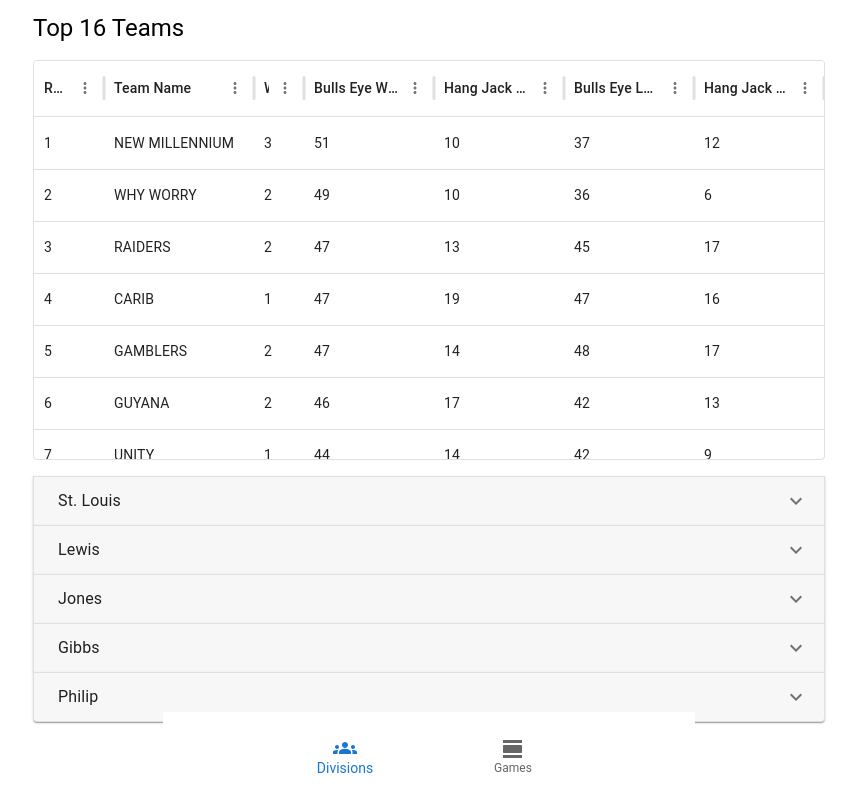
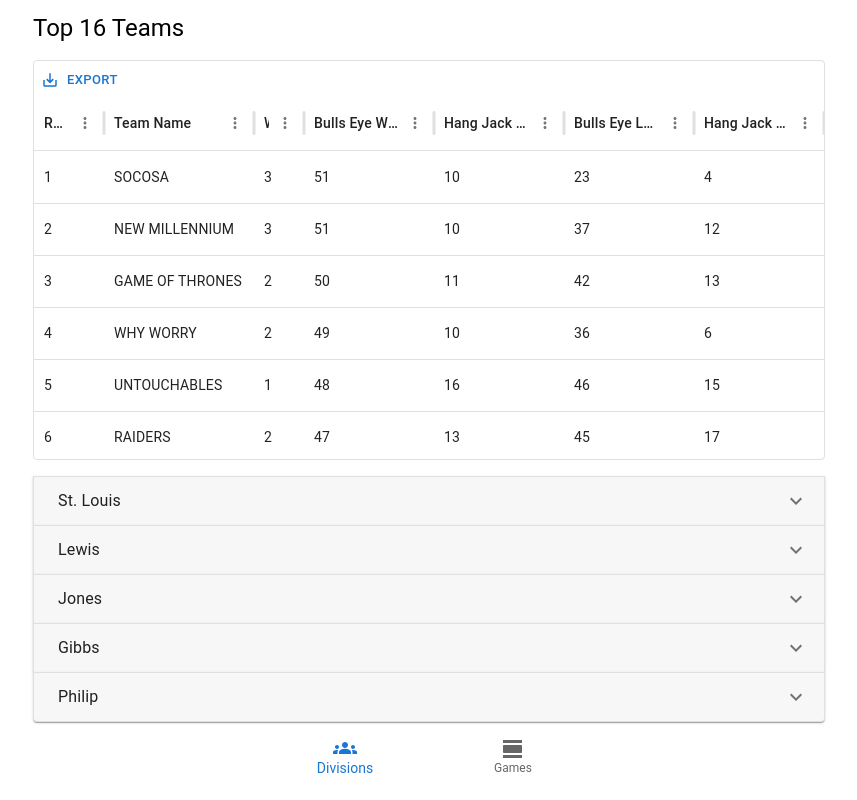
Before and after one commit to neezacoto/carribean-all-fours-scores, a React (Create React App) app: page / in a window 1280 px wide. Shown: the whole page, without its empty margins (211-1068 px from the left). Built offline with nearby package versions, Linux system fonts and the light colour scheme.

Commit message:
addning back wins

```diff
--- a/src/components/Divisions.tsx
+++ b/src/components/Divisions.tsx
@@ -8,8 +8,22 @@ import MuiAccordionDetails from "@mui/material/AccordionDetails";
 import Typography from "@mui/material/Typography";
 import { Box, Divider, Paper } from "@mui/material";
 import { ExpandMore } from "@mui/icons-material";
-import { DataGrid, GridColDef } from "@mui/x-data-grid";
+import {
+  DataGrid,
+  GridColDef,
+  GridToolbar,
+  GridToolbarContainer,
+  GridToolbarExport,
+} from "@mui/x-data-grid";
 import { Tournament } from "../util/allFoursGame";
+
+function CustomToolbar() {
+  return (
+    <GridToolbarContainer>
+      <GridToolbarExport />
+    </GridToolbarContainer>
+  );
+}
 
 const Accordion = styled((props: AccordionProps) => (
   <MuiAccordion {...props} />
@@ -89,7 +103,12 @@ function Divisions({ tournament }: DivisionsProps) {
         <Typography variant="h5" sx={{ marginBottom: 2 }}>
           Top 16 Teams
         </Typography>
-        <DataGrid rows={topTeams} columns={columns} hideFooter />
+        <DataGrid
+          rows={topTeams}
+          columns={columns}
+          hideFooter
+          slots={{ toolbar: CustomToolbar }}
+        />
       </Box>
       {tournament.divisions.map((division, index) => (
         <Accordion
--- a/src/components/Home.tsx
+++ b/src/components/Home.tsx
@@ -24,6 +24,7 @@ const styles: { [key: string]: CSSProperties } = {
     display: "flex",
     alignItems: "center",
     justifyContent: "center",
+    backgroundColor: "transparent",
   },
   navigation: {
     position: "fixed",
@@ -31,6 +32,7 @@ const styles: { [key: string]: CSSProperties } = {
     width: "100%",
     maxWidth: 500,
     padding: "1rem",
+    backgroundColor: "transparent",
   },
   content: {
     width: "100%",
@@ -46,8 +48,8 @@ function Home() {
   useEffect(() => {
     const tournamentSetup = setup();
     setTournament(tournamentSetup);
-    console.log("Tournament setup:", tournamentSetup);
-    console.log("Tournament setup:", tournamentSetup.getTopTeamsByBullsEye());
+    // console.log("Tournament setup:", tournamentSetup);
+    // console.log("Tournament setup:", tournamentSetup.getTopTeamsByBullsEye());
     setLoading(false); // Set loading to false after setup is complete
   }, []);
 
--- a/src/util/allFoursGame.ts
+++ b/src/util/allFoursGame.ts
@@ -42,10 +42,10 @@ class Team {
     }
 
     public addBullsEyes(won: number, lost: number) {
+        if(won === 17) this.wins++;
         this.bullsEyeWins += won;
         this.bullsEyeLosses += lost;
-        if(won === 17)
-            this.wins++;
+
     }
 
     public addHangJacks(won: number, lost: number) {
@@ -167,7 +167,7 @@ export class Tournament {
                 return a.hangJackLosses - b.hangJackLosses;
             }
         });
-        return sortedTeams.slice(0, 16);
+        return sortedTeams;
     }
 
 
@@ -247,6 +247,17 @@ export class Tournament {
     // Add games to round 1
     tournament.addGameToRound(
         1,
+        divisions.GAME_OF_THRONES,
+        17,
+        5,
+        divisions.UNTOUCHABLES,
+        16,
+        7,
+        "11:00am",
+        "1:45am"
+    );
+    tournament.addGameToRound(
+        1,
         divisions.JUST_FOR_YOU,
         17,
         5,
@@ -266,6 +277,17 @@ export class Tournament {
         7,
         "no entry",
         "no entry"
+    );
+    tournament.addGameToRound(
+        1,
+        divisions.STRIKERS,
+        17,
+        6,
+        divisions.GUYANA,
+        12,
+        7,
+        "11:30am",
+        "12:50pm"
     );
     tournament.addGameToRound(
         1,
@@ -305,22 +327,11 @@ export class Tournament {
         divisions.ORIGINAL_EAGLES,
         17,
         4,
-        divisions.REBELS,
+        divisions.TRINI_REBELS,
         8,
         5,
         "no entry",
         "12:57pm"
-    );
-    tournament.addGameToRound(
-        1,
-        divisions.ORIGINAL_EAGLES,
-        17,
-        5,
-        divisions.REBELS,
-        16,
-        7,
-        "11:00am",
-        "1:45pm"
     );
     tournament.addGameToRound(
         1,
@@ -332,17 +343,6 @@ export class Tournament {
         2,
         "11:00am",
         "1:37pm"
-    );
-    tournament.addGameToRound(
-        2,
-        divisions.STRIKERS,
-        17,
-        6,
-        divisions.GUYANA,
-        12,
-        7,
-        "11:30am",
-        "12:50pm"
     );
     tournament.addGameToRound(
         2,
@@ -371,7 +371,7 @@ export class Tournament {
         divisions.GAME_OF_THRONES,
         17,
         3,
-        divisions.UNTOUCHABLES,
+        divisions.JUST_FOR_YOU,
         9,
         1,
         "3:05pm",
@@ -393,7 +393,7 @@ export class Tournament {
         divisions.SOCOSA,
         17,
         3,
-        divisions.REBELS,
+        divisions.TRINI_REBELS,
         6,
         1,
         "3:00pm",
@@ -427,10 +427,21 @@ export class Tournament {
         17,
         7,
         divisions.NEW_JERSEY_UNITED,
-        13,
-        0,
+        11,
+        6,
         "no entry",
         "no entry"
+    );
+    tournament.addGameToRound(
+        2,
+        divisions.STRIKERS,
+        17,
+        4,
+        divisions.AIR_FORCE_ONE,
+        9,
+        1,
+        "3:00pm",
+        "5:58pm"
     );
     tournament.addGameToRound(
         3,
@@ -514,7 +525,7 @@ export class Tournament {
         divisions.BLACK_EAGLES,
         17,
         3,
-        divisions.REBELS,
+        divisions.TRINI_REBELS,
         6,
         1,
         "no entry",
```
